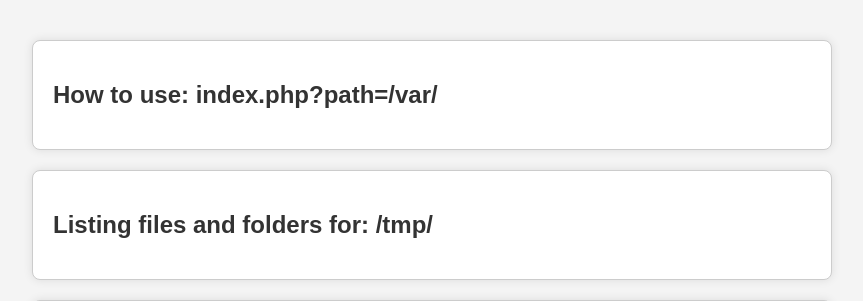
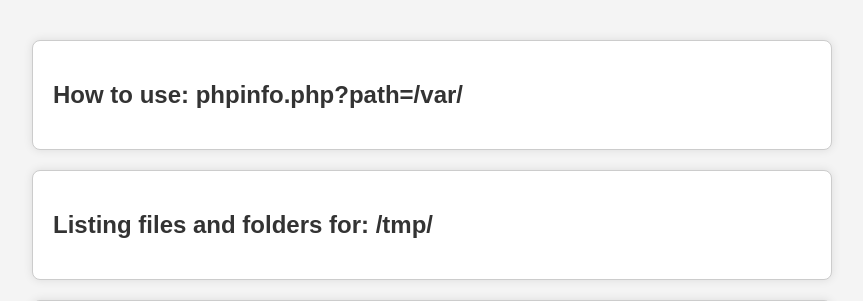
Before and after one commit to Badwargame37/wargame2-vagrant, a PHP site: page /phpinfo.php in a window 1280 px wide. Shown: the part 112-413 px from the top of the page, without its empty margins (208-1071 px from the left). Run offline with PHP 8.4, Linux system fonts and the light colour scheme; data that the repository does not hold is empty.

Commit message:
Update phpinfo.php

```diff
--- a/Wargame/level5/templates/phpinfo.php
+++ b/Wargame/level5/templates/phpinfo.php
@@ -59,7 +59,7 @@
     ?>
 
     <div class="instruction">
-      <h2>How to use: index.php?path=/var/</h2>
+      <h2>How to use: phpinfo.php?path=/var/</h2>
     </div>
 
     <div class="file-list">
```
